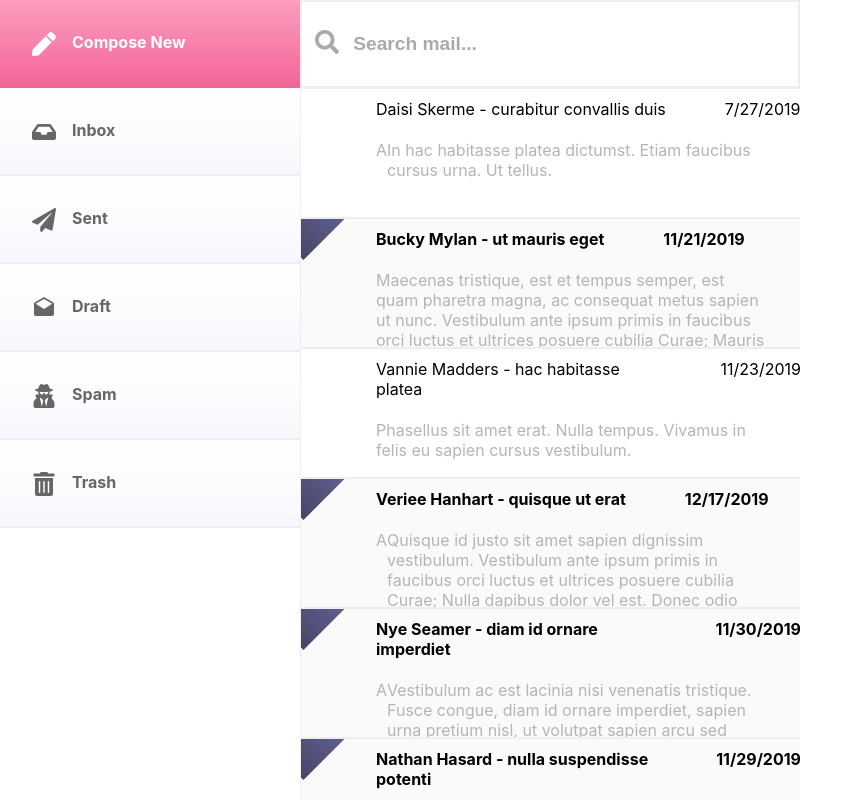
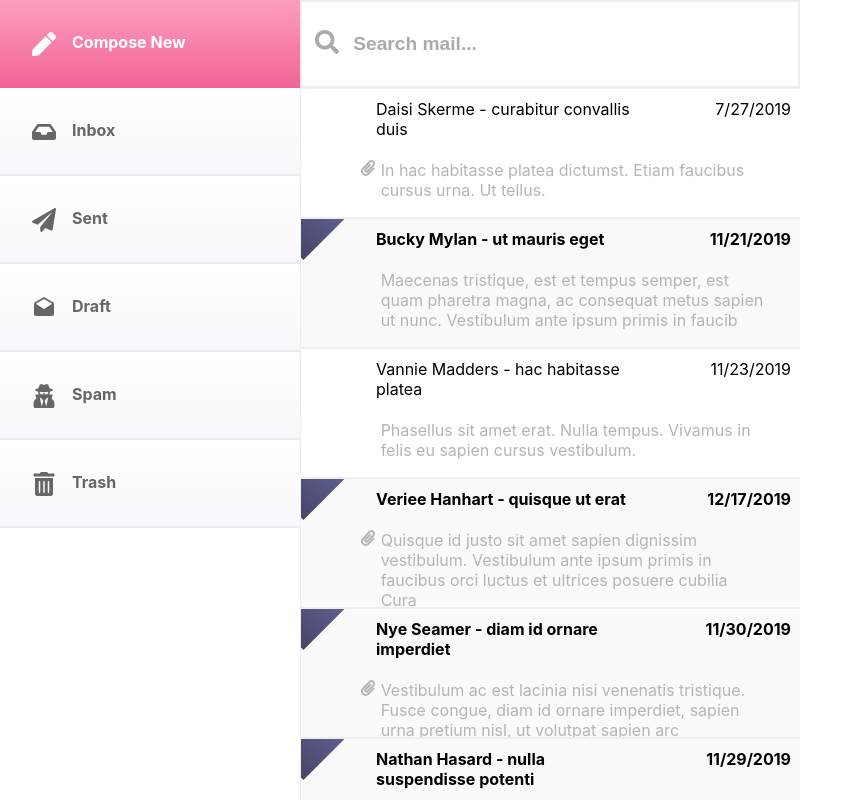
Before and after one commit to rvillavicen/react-training, a React (Create React App) app: page / in a window 1280 px wide. Shown: the whole page, without its empty margins (0-863 px from the left). Built offline with nearby package versions, Linux system fonts and the light colour scheme.

Commit message:
Se corrigieron algunos estilos

```diff
--- a/src/components/PreviewMessage/index.js
+++ b/src/components/PreviewMessage/index.js
@@ -1,9 +1,9 @@
 import React from 'react'
-import { MessageContainer, MessageHeader, MessageBody } from './styled'
-
+import { MessageContainer, MessageHeader, MessageBody, AttachmentIcon } from './styled'
+import { FaPaperclip } from 'react-icons/fa'
 const PreviewMessage = ({ id, senderName, timestamp, subject, body, isRead, hasAttachments, onClick }) => {
   const truncateString = s => {
-    return s.substring(0, 300)
+    return s.substring(0, 140)
   }
 
   return(
@@ -13,8 +13,8 @@ const PreviewMessage = ({ id, senderName, timestamp, subject, body, isRead, hasA
         <div>{timestamp}</div>
       </MessageHeader>
       <MessageBody>
-        {hasAttachments && <span>A</span>}
-        {truncateString(body)}
+        <AttachmentIcon hasAttachments={hasAttachments}><FaPaperclip /></AttachmentIcon>
+        <div style={{ width: 415 }}>{truncateString(body)}</div>
       </MessageBody>
     </MessageContainer>
   )
--- a/src/components/PreviewMessage/styled.js
+++ b/src/components/PreviewMessage/styled.js
@@ -26,6 +26,8 @@ export const MessageHeader = styled.div`
   display: flex;
   margin-bottom: 1.3rem;
   padding-left: 1rem;
+  justify-content: space-between;
+  padding-right: 10px;
 
   &:before {
     visibility: ${props => props.isRead ? 'hidden' : 'visible'};
@@ -46,9 +48,20 @@ export const MessageHeader = styled.div`
 
 export const MessageBody = styled.div`
   display: flex;
-  padding-left: 75px;
+  padding-left: 5px;
   padding-right: 35px;
   padding-bottom: 20px;
   color: #B5B5B5;
   font-weight: normal;
 `
+
+export const AttachmentIcon = styled.div`
+  visibility: ${props => props.hasAttachments ? 'visible' : 'hidden'};
+  width: 75px;
+  display: flex;
+  align-items: flex-start;
+  justify-content: flex-end;
+  color: #B5B5B5;
+  font-size: 1rem;
+  margin-right: 5px;
+`
--- a/src/containers/Messages/index.js
+++ b/src/containers/Messages/index.js
@@ -26,7 +26,14 @@ class Messages extends PureComponent {
   render() {
     return (
       <MessagesContainer>
-        <SearchBar />
+        <div style={{
+          position: 'sticky',
+          top: 0,
+          zIndex: 100
+        }}>
+          <SearchBar />
+        </div>
+
         <MessageList>
         {
           messages.map(message => {
```
